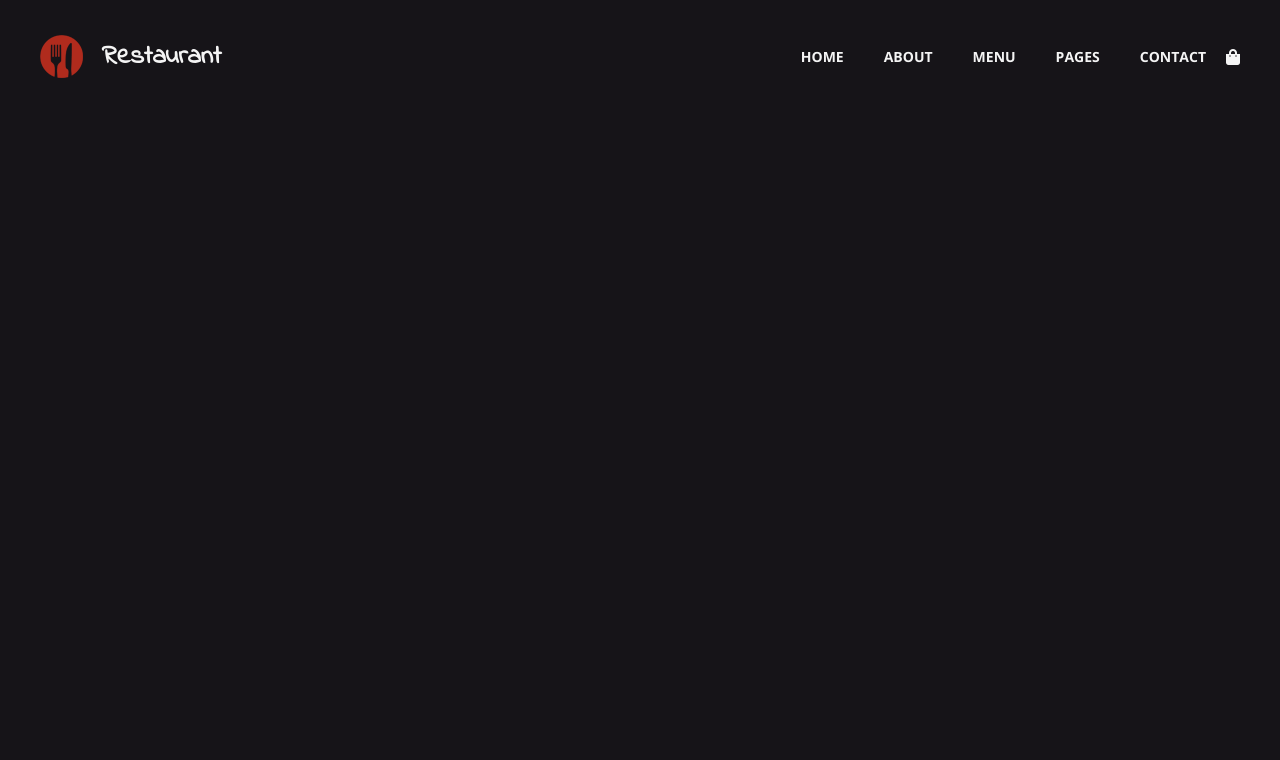
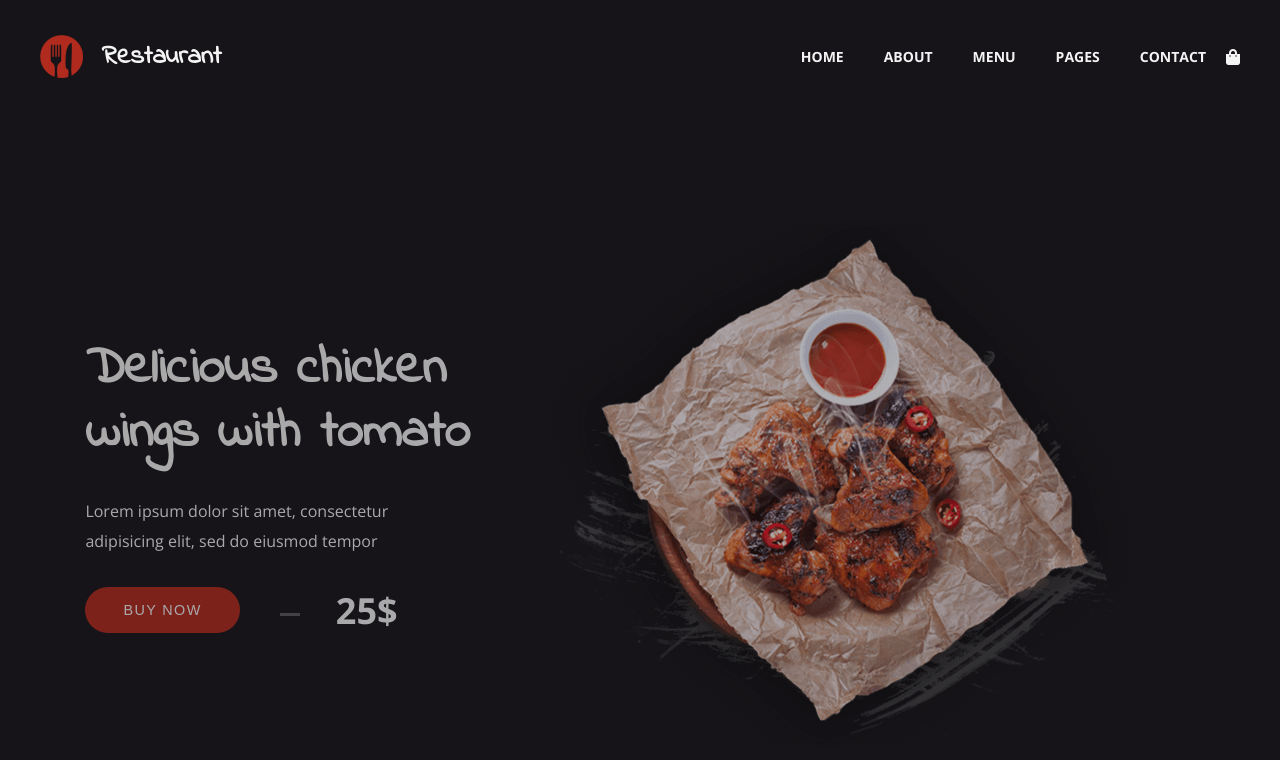
Before and after one commit to kalamarz/restaurant-website, a website: page src/index.html in a window 1280 px wide. Drawn offline with nearby package versions, Linux system fonts and the light colour scheme; files that its build step writes are made by us from their sources.

Commit message:
Add slider

```diff
--- a/gulpfile.js
+++ b/gulpfile.js
@@ -6,6 +6,7 @@ const cleanCSS = require('gulp-clean-css');
 const sourcemaps = require('gulp-sourcemaps');
 const concat = require('gulp-concat');
 const imagemin = require('gulp-imagemin');
+const plumber = require('gulp-plumber');
 const browserSync = require('browser-sync').create();
 
 
@@ -37,6 +38,7 @@ gulp.task('sass', function(){
 
 gulp.task('uglify', function(){
     gulp.src('src/js/*.js')
+        .pipe(plumber())
         .pipe(concat('main.js'))
         .pipe(uglify())
         .pipe(gulp.dest('dist/js'));
--- a/package.json
+++ b/package.json
@@ -15,9 +15,9 @@
     "gulp-clean-css": "^3.9.3",
     "gulp-concat": "^2.6.1",
     "gulp-imagemin": "^4.1.0",
+    "gulp-plumber": "^1.2.0",
     "gulp-sass": "^4.0.1",
     "gulp-sourcemaps": "^2.6.4",
-    "gulp-uglify": "^3.0.0",
     "gulp-uglify-es": "^1.0.1"
   }
 }
--- a/src/index.html
+++ b/src/index.html
@@ -10,6 +10,9 @@
     <title>Restaurant</title>
 </head>
 <body>
+
+	<!-- NAVBAR-->
+
 	<nav class="navbar">
 		<img src="images/logo.png" alt="logo" class="navbar__img">
 		<span class="navbar__logo">Restaurant</span>
@@ -23,6 +26,45 @@
 		<i class="fas fa-shopping-bag"></i>
 	</nav>
 
+	<!-- SLIDER-->
+
+   <header class="slider">
+	   <div class="slider__container">
+		   <div class="slider__text">
+				<h1 class="slider__heading">Delicious chicken wings with tomato</h1>
+				<p class="slider__paragraph">Lorem ipsum dolor sit amet, consectetur<br>adipisicing elit, sed do eiusmod tempor</p>
+				<button class="button button--main">buy now</button>
+				<span class="slider__price">25$</span>
+			</div>
+			<div class="slider__photo">
+				<img class="slider__image" src="images/slide1.png" alt="chicken wings">
+			</div>
+		</div>
+		<div class="slider__container">
+			<div class="slider__text">
+				<h1 class="slider__heading">Healthy salad with fresh veggies</h1>
+				<p class="slider__paragraph">Ut enim ad minim veniam, quis nostrud<br>exercitation ullamco laboris nisi ut aliquip</p>
+				<button class="button button--main">buy now</button>
+				<span class="slider__price">18$</span>
+			</div>
+			<div class="slider__photo">
+				<img class="slider__image" src="images/slide2.png" alt="salad">
+			</div>
+		</div>
+		<div class="slider__container">
+			<div class="slider__text">
+				<h1 class="slider__heading">Sweet desserts made with love</h1>
+				<p class="slider__paragraph"> Duis aute irure dolor in reprehenderit<br> in voluptate velit esse cillum dolore eu fugiat</p>
+				<button class="button button--main">buy now</button>
+				<span class="slider__price">10$</span>
+			</div>
+			<div class="slider__photo">
+				<img class="slider__image" src="images/slide3.png" alt="pancake">
+			</div>
+		</div>
+	</header>
+
+
 	<script src="js/main.js"></script>
 </body>
 </html>
--- a/src/js/main.js
+++ b/src/js/main.js
@@ -0,0 +1,18 @@
+'use strict'
+
+let slideIndex = 0;
+showSlides();
+
+function showSlides() {
+    let i;
+    const slides = document.querySelectorAll(".slider__container");
+
+    for (i = 0; i < slides.length; i++) {
+        slides[i].style.display = "none";
+    }
+    slideIndex++;
+
+    if (slideIndex > slides.length) {slideIndex = 1}
+    slides[slideIndex-1].style.display = "flex";
+    setTimeout(showSlides, 6000);
+}
--- /dev/null
+++ b/src/sass/abstracts/_mixins.scss
@@ -0,0 +1,6 @@
+@mixin container {
+    width: 100%;
+    max-width: 1170px;
+    padding: 0 1.9rem;
+    margin: 0 auto;
+}
--- /dev/null
+++ b/src/sass/base/_animations.scss
@@ -0,0 +1,6 @@
+@keyframes fadeInOut {
+    0% { opacity: 0; }
+    25% { opacity: 1; }
+    75% {opacity: 1;}
+    100% { opacity: 0; }
+}
--- /dev/null
+++ b/src/sass/components/_button.scss
@@ -0,0 +1,18 @@
+.button {
+    border-radius: 25px;
+    padding: 15px 38px;
+    border: transparent;
+    color: $colorMain;
+    font-size: 0.9em;
+    text-transform: uppercase;
+    letter-spacing: 1.4px;
+
+    &--main {
+        background-color: $colorDarkRed;
+    }
+
+    &--transparent {
+        background-color: transparent;
+        border: 2px solid $colorDarkRed;
+    }
+}
--- /dev/null
+++ b/src/sass/components/_slider.scss
@@ -0,0 +1,51 @@
+.slider {
+    @include container;
+    position: relative;
+    padding-top: 110px;
+
+    &__container {
+        position: absolute;
+        display: flex;
+        align-items: center;
+        animation: fadeInOut 6s linear forwards;
+    }
+
+    &__heading {
+        font-family: "Indie Flower";
+        font-size: 3.25rem;
+        line-height: 64px;
+    }
+
+    &__text {
+        width: 40%;
+    }
+
+    &__paragraph {
+        font-size: 1em;
+        line-height: 30px;
+        padding: 30px 0;
+    }
+
+
+    &__image {
+        width: 100%;
+        height: auto;
+    }
+
+    &__price {
+        font-size: 2.25em;
+        font-weight: 700;
+        vertical-align: middle;
+
+        &:before {
+            content: '';
+            width: 20px;
+            height: 3px;
+            display: inline-block;
+            opacity: 0.3;
+            margin: 0 36px;
+            vertical-align: middle;
+            background-color: $colorMain;
+        }
+     }
+}
--- a/src/sass/main.scss
+++ b/src/sass/main.scss
@@ -1,4 +1,11 @@
 @import'abstracts/variables.scss';
+@import'abstracts/mixins.scss';
+
 @import'base/base.scss';
+@import'base/animations.scss';
 
 @import'layout/navbar.scss';
+
+
+@import'components/button.scss';
+@import'components/slider.scss';
```
Also changed, not shown: dist/css/main.css, dist/images/slide1.png (added), dist/images/slide2.png (added), dist/images/slide3.png (added), dist/index.html, dist/js/main.js, src/images/slide1.png (added), src/images/slide2.png (added), src/images/slide3.png (added), 1 other file.
